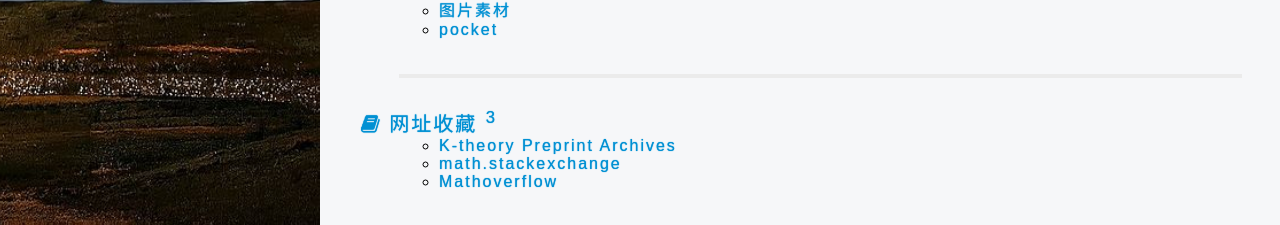
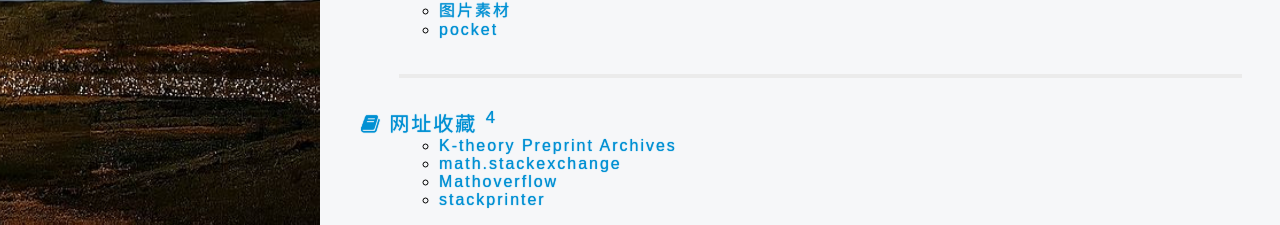
Before and after one commit to halois/halois.github.io, a Jekyll site: the page built from page/resource.html, in a window 1280 px wide and 956 px high. Shown: the part 731-956 px from the top of the window. Built offline with Jekyll 4.4.1, drawn with Linux system fonts in a browser that asks for light colours; some web fonts are replaced; comment, search, counter and statistics services are not loaded.

Commit message:
恢复了之前的主页

```diff
--- a/_data/orgs/website.yml
+++ b/_data/orgs/website.yml
@@ -11,3 +11,6 @@ members:
 
   - name: Mathoverflow
     link: http://mathoverflow.net/
+
+  - name: stackprinter
+    link: http://www.stackprinter.com/
```
